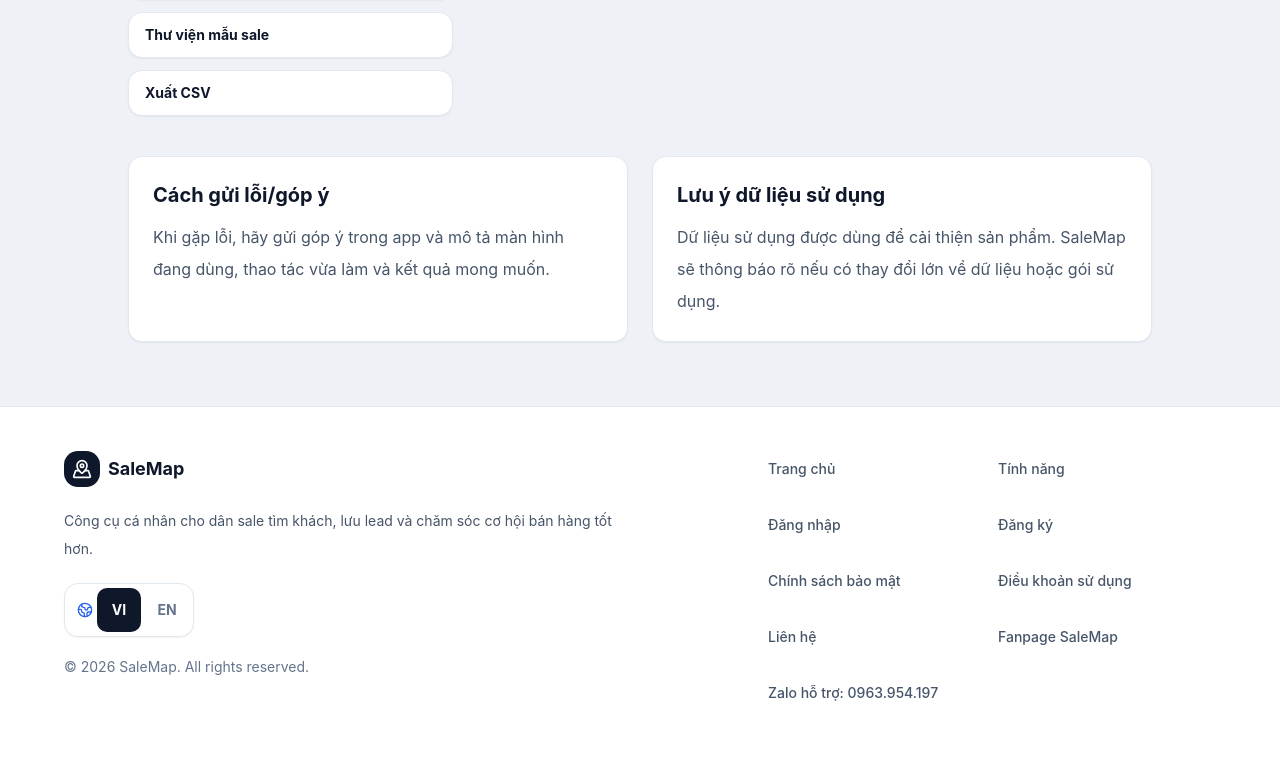
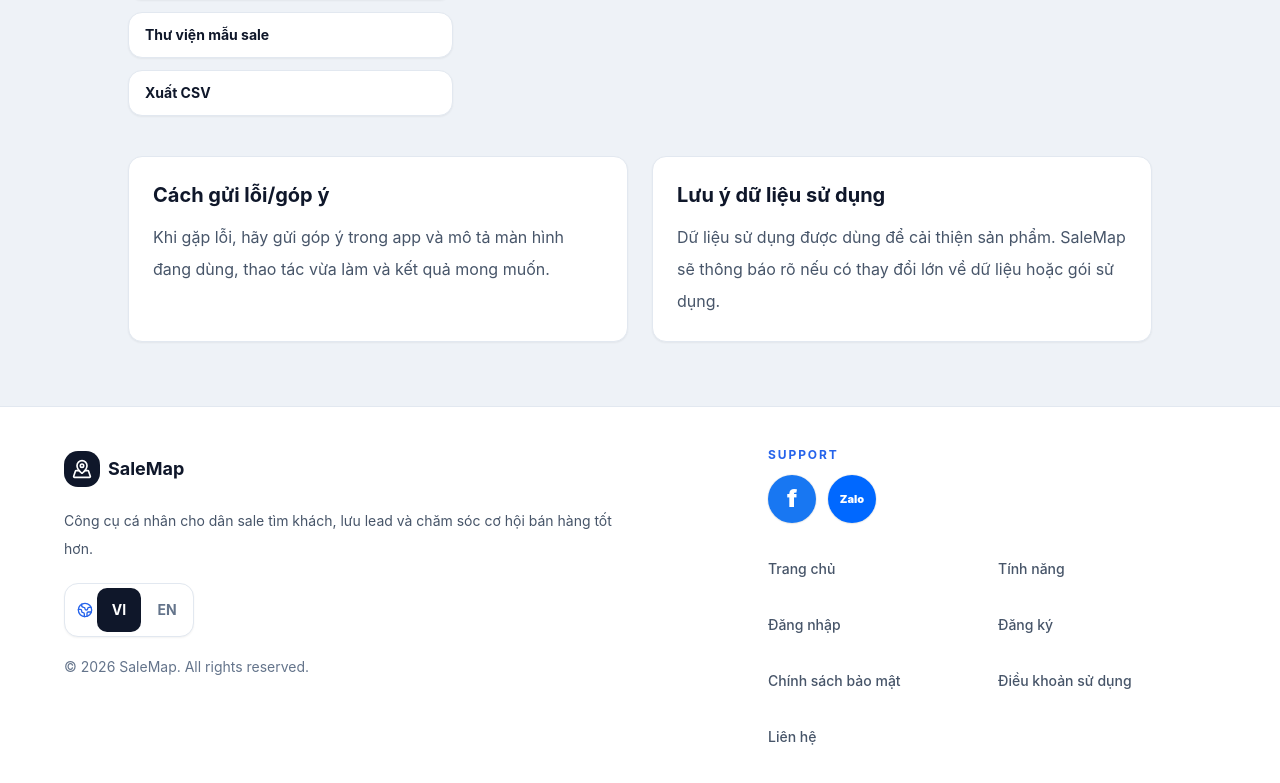
Before and after one commit to hunghq197-code/salemap, a Next.js app: page /status in a window 1280 px wide. Shown: the part 751-1534 px from the top of the page. Before the commit the page ends 1506 px from the top, so only its background shows below. Built offline with nearby package versions, Linux system fonts and the light colour scheme; no server answers.

Commit message:
style: emphasize support channel icons

```diff
--- a/components/Footer.tsx
+++ b/components/Footer.tsx
@@ -5,13 +5,36 @@ import Link from "next/link";
 import { useLanguage } from "@/components/i18n/LanguageProvider";
 import { LanguageSwitcher } from "@/components/i18n/LanguageSwitcher";
 
+const supportLinkConfig = {
+  "https://www.facebook.com/salemap.io.vn/": {
+    className: "bg-[#1877F2] text-white hover:bg-[#0f66d6]",
+    glyph: "f",
+    glyphClassName: "text-2xl font-black",
+  },
+  "https://zalo.me/0963954197": {
+    className: "bg-[#0068FF] text-white hover:bg-[#0057d6]",
+    glyph: "Zalo",
+    glyphClassName: "text-[11px] font-black",
+  },
+} as const;
+
 function isExternalHref(href: string) {
   return href.startsWith("https://") || href.startsWith("http://");
+}
+
+function getSupportLinkConfig(href: string) {
+  return supportLinkConfig[href as keyof typeof supportLinkConfig];
 }
 
 export function Footer() {
   const { dictionary } = useLanguage();
   const footer = dictionary.footer;
+  const supportLinks = footer.links.filter((link) =>
+    Boolean(getSupportLinkConfig(link.href)),
+  );
+  const textLinks = footer.links.filter(
+    (link) => !getSupportLinkConfig(link.href),
+  );
 
   return (
     <footer className="border-t border-slate-200 bg-white px-4 py-10 sm:px-6 lg:px-8">
@@ -36,8 +59,42 @@ export function Footer() {
             © 2026 SaleMap. All rights reserved.
           </p>
         </div>
+        <div className="space-y-6">
+          {supportLinks.length > 0 ? (
+            <div>
+              <p className="text-xs font-bold uppercase tracking-[0.16em] text-ocean">
+                Support
+              </p>
+              <div className="mt-3 flex flex-wrap gap-3">
+                {supportLinks.map((link) => {
+                  const config = getSupportLinkConfig(link.href);
+
+                  if (!config) return null;
+
+                  return (
+                    <Link
+                      aria-label={link.label}
+                      className={[
+                        "inline-flex h-12 w-12 items-center justify-center rounded-full shadow-sm ring-1 ring-black/5 transition hover:-translate-y-0.5 hover:shadow-md focus-visible:outline focus-visible:outline-2 focus-visible:outline-offset-2 focus-visible:outline-ocean",
+                        config.className,
+                      ].join(" ")}
+                      href={link.href}
+                      key={link.label}
+                      rel="noopener noreferrer"
+                      target="_blank"
+                      title={link.label}
+                    >
+                      <span aria-hidden="true" className={config.glyphClassName}>
+                        {config.glyph}
+                      </span>
+                    </Link>
+                  );
+                })}
+              </div>
+            </div>
+          ) : null}
           <nav aria-label="Footer links" className="grid gap-3 sm:grid-cols-2">
-          {footer.links.map((link) => (
+            {textLinks.map((link) => (
               <Link
                 className="inline-flex min-h-11 items-center text-sm font-medium text-slate-600 transition hover:text-ocean"
                 href={link.href}
@@ -50,6 +107,7 @@ export function Footer() {
             ))}
           </nav>
         </div>
+      </div>
     </footer>
   );
 }
--- a/components/support/SupportChannels.tsx
+++ b/components/support/SupportChannels.tsx
@@ -1,16 +1,22 @@
-import { ExternalLink, MessageCircle, PhoneCall } from "lucide-react";
+import { ExternalLink, PhoneCall } from "lucide-react";
 
 const supportChannels = [
   {
+    accentClassName: "bg-[#1877F2] text-white shadow-[#1877F2]/20",
+    brandMark: "f",
+    brandMarkClassName: "text-3xl font-black",
+    ctaLabel: "Mở Fanpage",
     description: "Cập nhật thông báo, phản hồi nhanh và tin tức SaleMap.",
     href: "https://www.facebook.com/salemap.io.vn/",
-    icon: ExternalLink,
     label: "Fanpage SaleMap",
   },
   {
+    accentClassName: "bg-[#0068FF] text-white shadow-[#0068FF]/20",
+    brandMark: "Zalo",
+    brandMarkClassName: "text-[13px] font-black",
+    ctaLabel: "Nhắn Zalo",
     description: "Nhắn Zalo hoặc gọi hỗ trợ khi cần xử lý nhanh.",
     href: "https://zalo.me/0963954197",
-    icon: MessageCircle,
     label: "Zalo: 0963.954.197",
   },
 ] as const;
@@ -39,35 +45,45 @@ export function SupportChannels({ compact = false }: SupportChannelsProps) {
             Dùng ticket để theo dõi vấn đề chi tiết; dùng Fanpage hoặc Zalo khi bạn cần hỗ trợ nhanh.
           </p>
         </div>
-        <PhoneCall aria-hidden="true" className="hidden h-6 w-6 shrink-0 text-primary sm:block" />
+        <PhoneCall
+          aria-hidden="true"
+          className="hidden h-6 w-6 shrink-0 text-primary sm:block"
+        />
       </div>
 
       <div className="mt-4 grid gap-3 sm:grid-cols-2">
-        {supportChannels.map((channel) => {
-          const Icon = channel.icon;
-
-          return (
+        {supportChannels.map((channel) => (
           <a
-              className="group flex min-h-14 items-start gap-3 rounded-control border border-border-soft bg-background px-4 py-3 transition hover:border-primary/40 hover:bg-primary-soft"
+            className="group flex min-h-24 items-center gap-4 rounded-card border border-border-soft bg-background px-4 py-3 transition hover:-translate-y-0.5 hover:border-primary/40 hover:bg-primary-soft hover:shadow-sm"
             href={channel.href}
             key={channel.href}
             rel="noopener noreferrer"
             target="_blank"
           >
-              <span className="flex h-9 w-9 shrink-0 items-center justify-center rounded-control bg-primary-soft text-primary transition group-hover:bg-primary group-hover:text-white">
-                <Icon aria-hidden="true" className="h-4 w-4" />
+            <span
+              className={[
+                "flex h-14 w-14 shrink-0 items-center justify-center rounded-full shadow-lg transition group-hover:scale-105",
+                channel.accentClassName,
+              ].join(" ")}
+            >
+              <span aria-hidden="true" className={channel.brandMarkClassName}>
+                {channel.brandMark}
               </span>
-              <span>
+            </span>
+            <span className="min-w-0 flex-1">
               <span className="block text-sm font-bold text-text-primary">
                 {channel.label}
               </span>
               <span className="mt-1 block text-xs font-semibold leading-5 text-text-secondary">
                 {channel.description}
               </span>
+              <span className="mt-2 inline-flex items-center gap-1 text-xs font-bold text-primary">
+                {channel.ctaLabel}
+                <ExternalLink aria-hidden="true" className="h-3.5 w-3.5" />
+              </span>
             </span>
           </a>
-          );
-        })}
+        ))}
       </div>
     </section>
   );
```
Lines whose indentation alone changed are shown as unchanged.
